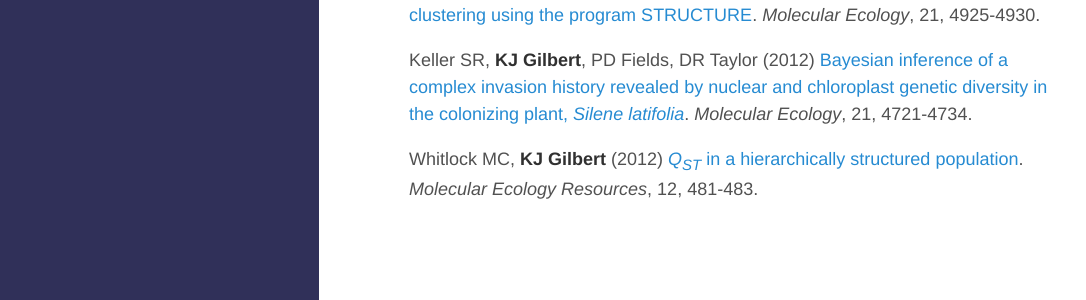
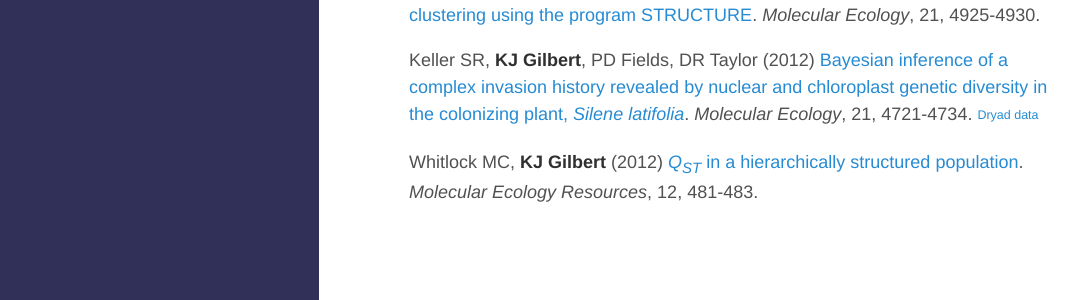
Before and after one commit to kjgilbert/kjgilbert.github.io, a Jekyll site: the page built from publications.md, in a window 1280 px wide and 1233 px high. Shown: the part 883-1183 px from the top of the window, without its empty margins (5-1091 px from the left). Built offline with Jekyll 4.4.1, drawn with Linux system fonts in a browser that asks for light colours; Markdown is read by kramdown in place of the engine named in the settings.

Commit message:
add links

```diff
--- a/publications.md
+++ b/publications.md
@@ -21,6 +21,6 @@ Vines TH, RL Andrew, DG Bock, MT Franklin, **KJ Gilbert**, NC Kane, J-S Moore, B
 
 **Gilbert KJ**, RL Andrew, DG Bock, MT Franklin, NC Kane, J-S Moore, BT Moyers, S Renaut, DJ Rennison, T Veen, TH Vines (2012) [Recommendations for utilizing and reporting population genetic analyses: The reproducibility of genetic clustering using the program STRUCTURE](http://onlinelibrary.wiley.com/doi/10.1111/j.1365-294X.2012.05754.x/abstract). *Molecular Ecology*, 21, 4925-4930.
 
-Keller SR, **KJ Gilbert**, PD Fields, DR Taylor (2012) [Bayesian inference of a complex invasion history revealed by nuclear and chloroplast genetic diversity in the colonizing plant, *Silene latifolia*](http://onlinelibrary.wiley.com/doi/10.1111/j.1365-294X.2012.05751.x/abstract). *Molecular Ecology*, 21, 4721-4734.
+Keller SR, **KJ Gilbert**, PD Fields, DR Taylor (2012) [Bayesian inference of a complex invasion history revealed by nuclear and chloroplast genetic diversity in the colonizing plant, *Silene latifolia*](http://onlinelibrary.wiley.com/doi/10.1111/j.1365-294X.2012.05751.x/abstract). *Molecular Ecology*, 21, 4721-4734. <sub><sup>[Dryad data](http://datadryad.org/resource/doi:10.5061/dryad.9r2h3)</sup></sub>
 
 Whitlock MC, **KJ Gilbert** (2012) [*Q<sub>ST</sub>* in a hierarchically structured population](http://onlinelibrary.wiley.com/doi/10.1111/j.1755-0998.2012.03122.x/abstract). *Molecular Ecology Resources*, 12, 481-483.
```
